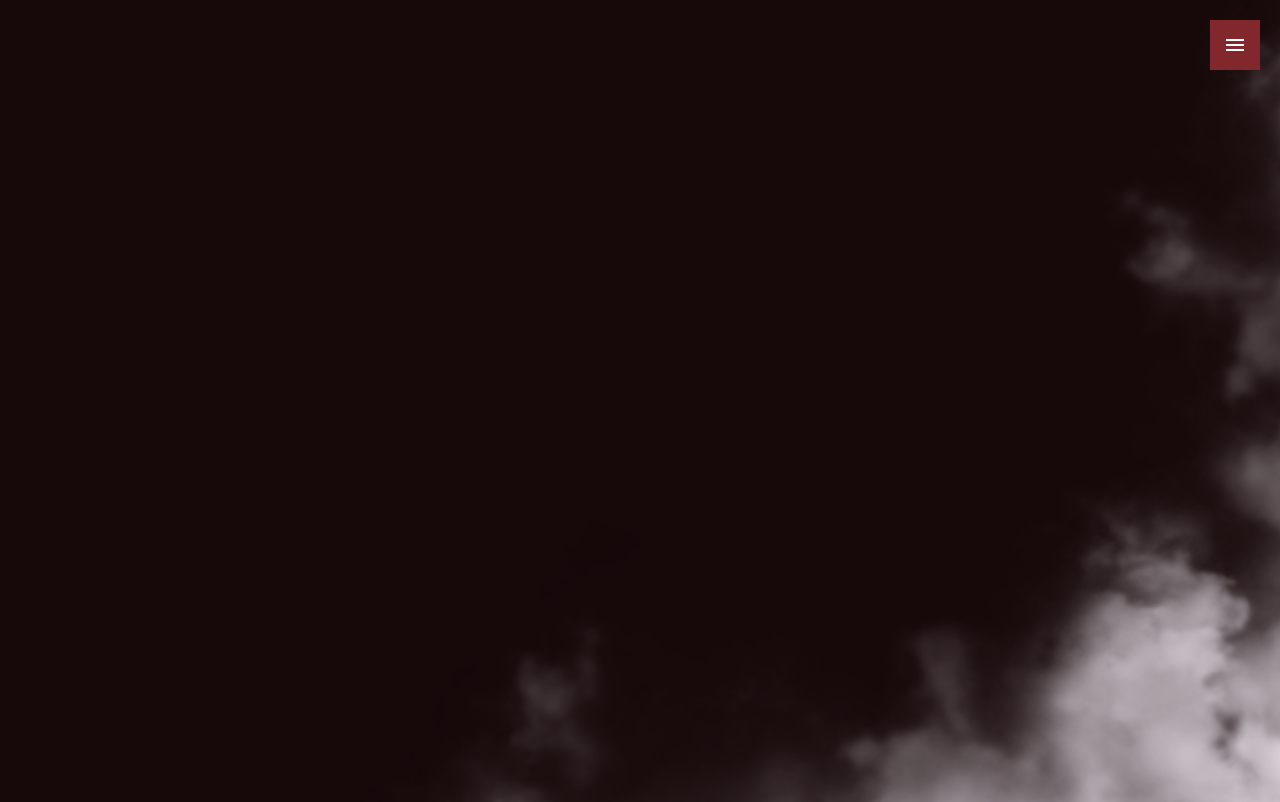
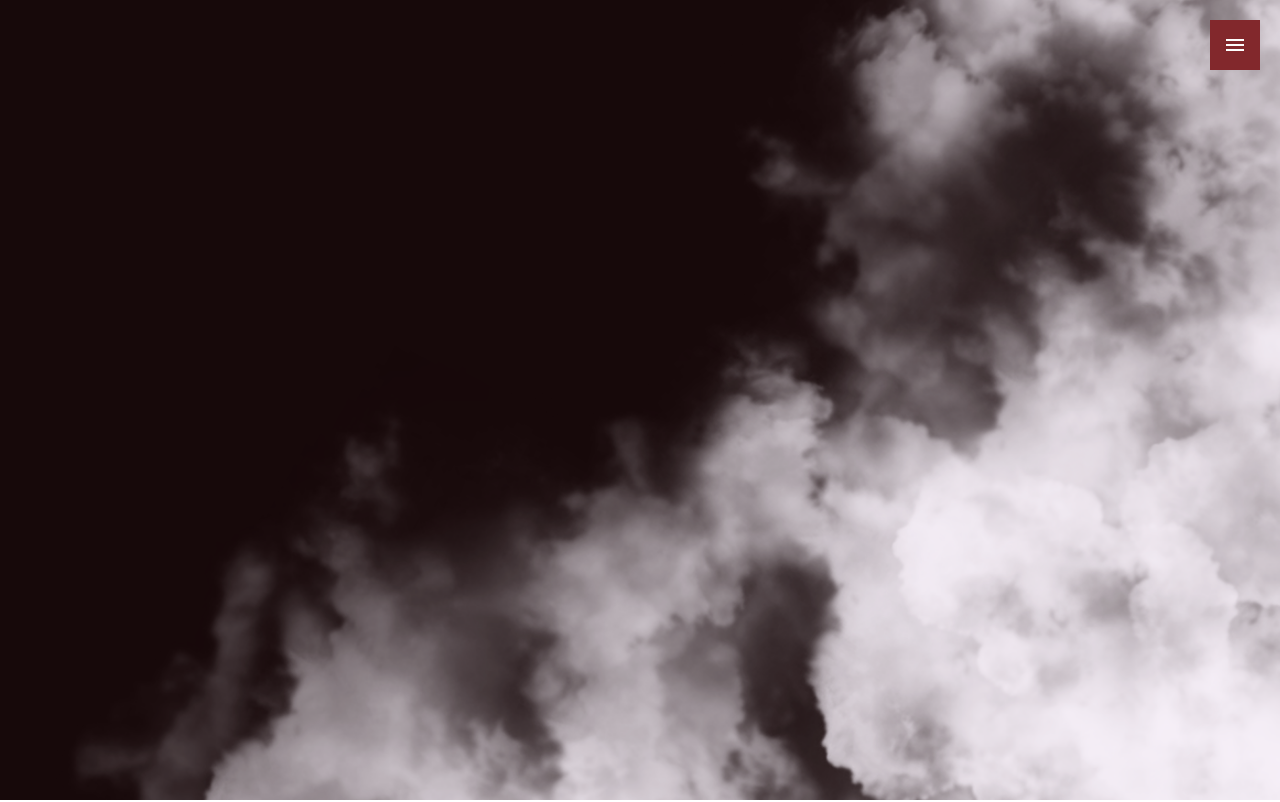
Before and after one commit to Yordinosaure/portfolio, an Angular app: page / in a window 1280 px wide. Shown: the top 802 px of the page. Built offline with nearby package versions, Linux system fonts and the light colour scheme.

Commit message:
presentation 100 vh

```diff
--- a/src/app/components/presentation/presentation.component.scss
+++ b/src/app/components/presentation/presentation.component.scss
@@ -1,7 +1,7 @@
 .smoke {
     margin: 0;
     width: 100vw;
-    height: 1200px;
+    height: 100vh;
     background-color: #17090a;
     background-image: url('../../../assets/images/cloud.png');
     background-repeat: no-repeat;
```
